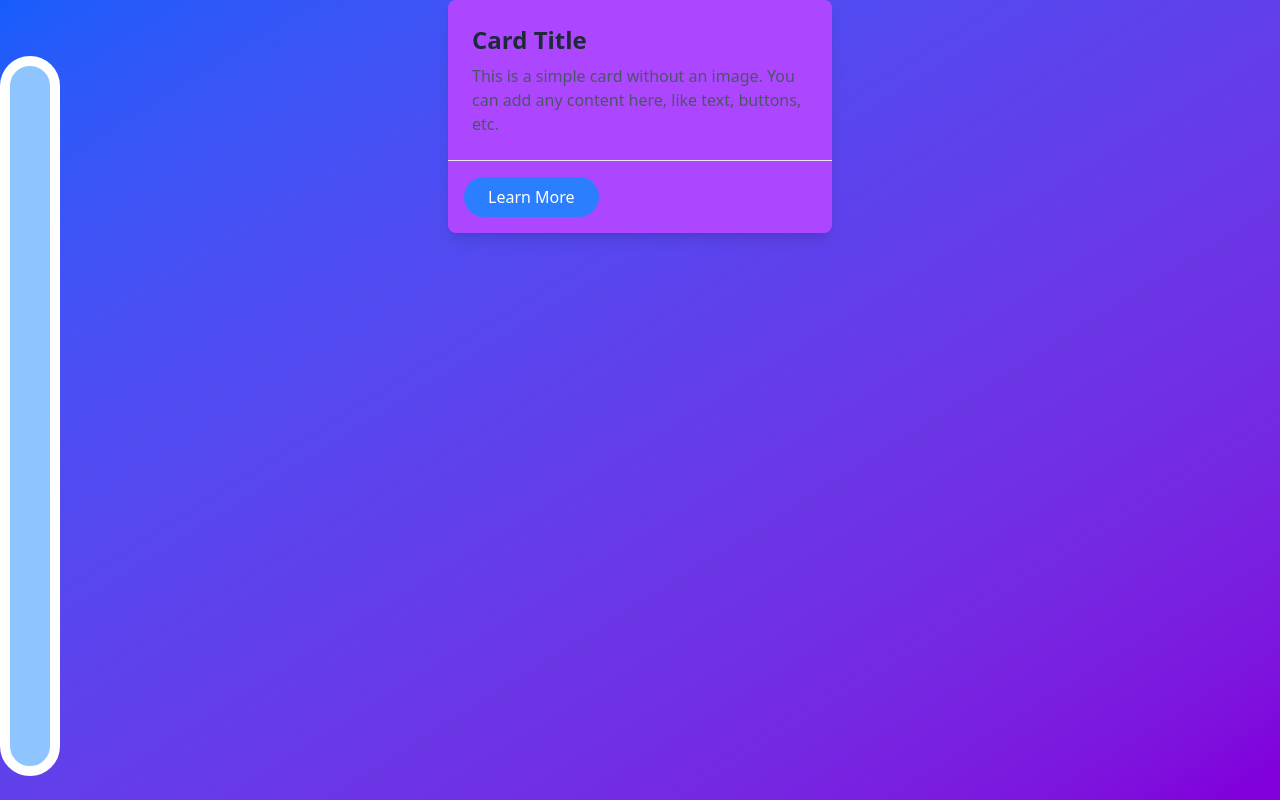
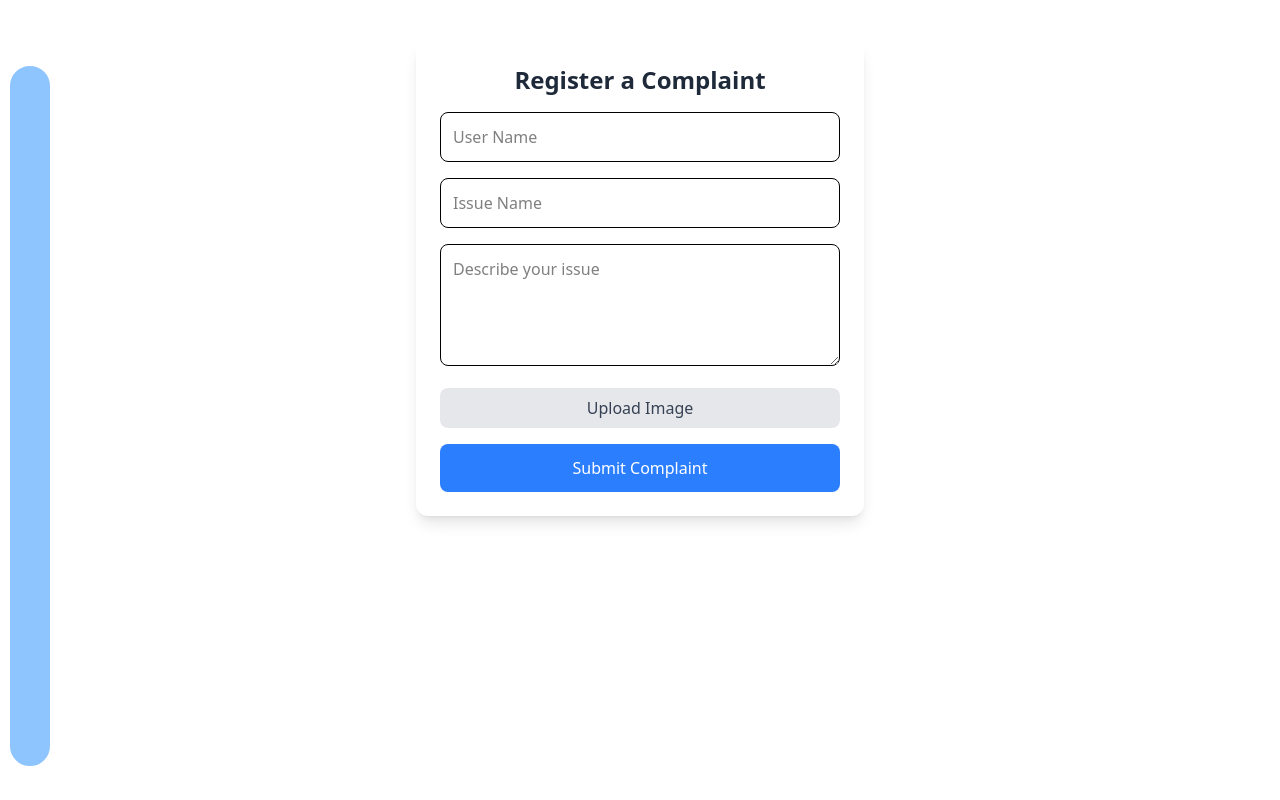
Before and after one commit to 3-stardust-7/Hear-Us-Out, a React (Vite) app: page /users in a window 1280 px wide. Built offline with nearby package versions, Linux system fonts and the light colour scheme.

Commit message:
Forms made

```diff
--- a/src/pages/Register.jsx
+++ b/src/pages/Register.jsx
@@ -0,0 +1,99 @@
+import React, { useState } from "react";
+
+const Register = () => {
+  const [name, setName] = useState("");
+  const [issue, setIssue] = useState("");
+  const [description, setDescription] = useState("");
+  const [image, setImage] = useState(null);
+  const [uploading, setUploading] = useState(false);
+
+  const handleSubmit = (e) => {
+    e.preventDefault();
+    setUploading(true); // Simulate uploading process
+
+    const formData = new FormData();
+    formData.append("name", name);
+    formData.append("issue", issue);
+    formData.append("description", description);
+    if (image) formData.append("image", image);
+
+    console.log("Form Submitted:", { name, issue, description, image });
+
+    // Simulate upload delay
+    setTimeout(() => {
+      setUploading(false);
+      alert("Complaint Submitted Successfully!");
+    }, 2000);
+  };
+
+  const handleFileChange = (e) => {
+    const file = e.target.files[0];
+    setImage(file);
+  };
+
+  const triggerFileInput = () => {
+    document.getElementById("fileInput").click();
+  };
+
+  return (
+    <div className="max-w-md mx-auto p-6 bg-white rounded-xl shadow-lg space-y-4 mt-10">
+      <h2 className="text-2xl font-bold text-center text-gray-800">
+        Register a Complaint
+      </h2>
+      <form onSubmit={handleSubmit} className="space-y-4">
+        <input
+          type="text"
+          id="name"
+          placeholder="User Name"
+          value={name}
+          onChange={(e) => setName(e.target.value)}
+          className="w-full p-3 border rounded-lg focus:outline-none focus:ring-2 focus:ring-blue-500"
+          required
+        />
+        <input
+          type="text"
+          id="issue"
+          placeholder="Issue Name"
+          value={issue}
+          onChange={(e) => setIssue(e.target.value)}
+          className="w-full p-3 border rounded-lg focus:outline-none focus:ring-2 focus:ring-blue-500"
+          required
+        />
+        <textarea
+          id="description"
+          placeholder="Describe your issue"
+          value={description}
+          onChange={(e) => setDescription(e.target.value)}
+          className="w-full p-3 border rounded-lg focus:outline-none focus:ring-2 focus:ring-blue-500"
+          rows="4"
+          required
+        ></textarea>
+
+        <input
+          type="file"
+          id="fileInput"
+          accept="image/*"
+          onChange={handleFileChange}
+          className="hidden"
+        />
+        <button
+          type="button"
+          onClick={triggerFileInput}
+          className="w-full bg-gray-200 text-gray-700 py-2 rounded-lg hover:bg-gray-300 transition"
+        >
+          {image ? image.name : "Upload Image"}
+        </button>
+
+        <button
+          type="submit"
+          className="w-full bg-blue-500 text-white py-3 rounded-lg hover:bg-blue-600 transition duration-300"
+          disabled={uploading}
+        >
+          {uploading ? "Uploading..." : "Submit Complaint"}
+        </button>
+      </form>
+    </div>
+  );
+};
+
+export default Register;
--- a/src/pages/User.jsx
+++ b/src/pages/User.jsx
@@ -1,26 +1,13 @@
 import React from 'react'
+import Register from './Register';
 import Sidebar from '../components/sidebar';
 
 const User = () => {
   return (
     <>
     <Sidebar/>
-      <div className="h-screen bg-gradient-to-br from-blue-600 to-purple-700">
-        <div className="max-w-sm items-center mx-auto bg-purple-500 shadow-lg rounded-lg overflow-hidden">
-          <div className="p-6">
-            <h2 className="text-2xl font-semibold text-gray-800">Card Title</h2>
-            <p className="mt-2 text-gray-600">
-              This is a simple card without an image. You can add any content
-              here, like text, buttons, etc.
-            </p>
-          </div>
-          <div className="p-4 border-t border-gray-200">
-            <button className="bg-blue-500 text-white px-6 py-2 rounded-full hover:bg-blue-600 focus:outline-none focus:ring-2 focus:ring-blue-500 focus:ring-opacity-50">
-              Learn More
-            </button>
-          </div>
-        </div>
-      </div>
+    <Register/>
+
     </>
   );
 }
```
